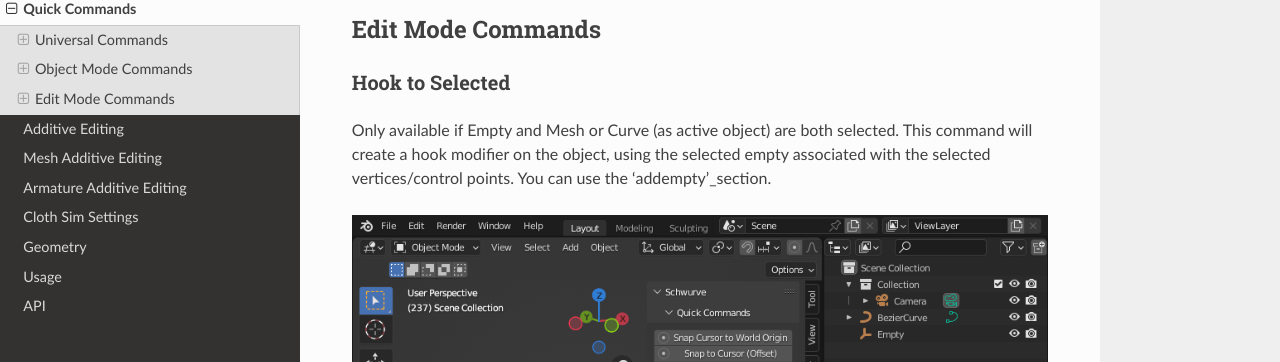
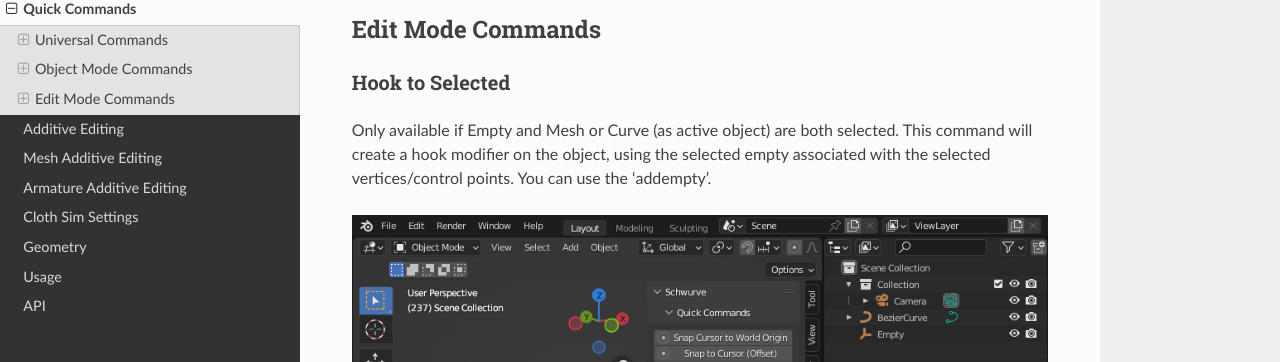
Before and after one commit to Ayjent/SchwurveTest, a Sphinx documentation site: the page built from docs/source/quick_commands.rst, in a window 1280 px wide and 900 px high, scrolled down 3278 px. Shown: the part 137-499 px from the top of the window. Built offline with Sphinx 7.4.7 and the Read the Docs theme 2.0.0, drawn with Linux system fonts in a browser that asks for light colours.

Commit message:
Update quick_commands.rst

```diff
--- a/docs/source/quick_commands.rst
+++ b/docs/source/quick_commands.rst
@@ -34,7 +34,7 @@
 
 Adds an empty at cursor position
 
-.. _addempty-section:
+.. _addempty:
 
 .. image:: ../_static/AddEmpty.gif
 
@@ -46,7 +46,7 @@
 
 Only available if Empty and Mesh or Curve (as active object) are both selected.
 This command will create a hook modifier on the object, using the selected empty associated with the
-selected vertices/control points.  You can use the 'addempty'_section.
+selected vertices/control points.  You can use the 'addempty'.
 
 .. image:: ../_static/Hook2Selected.gif
 
```
